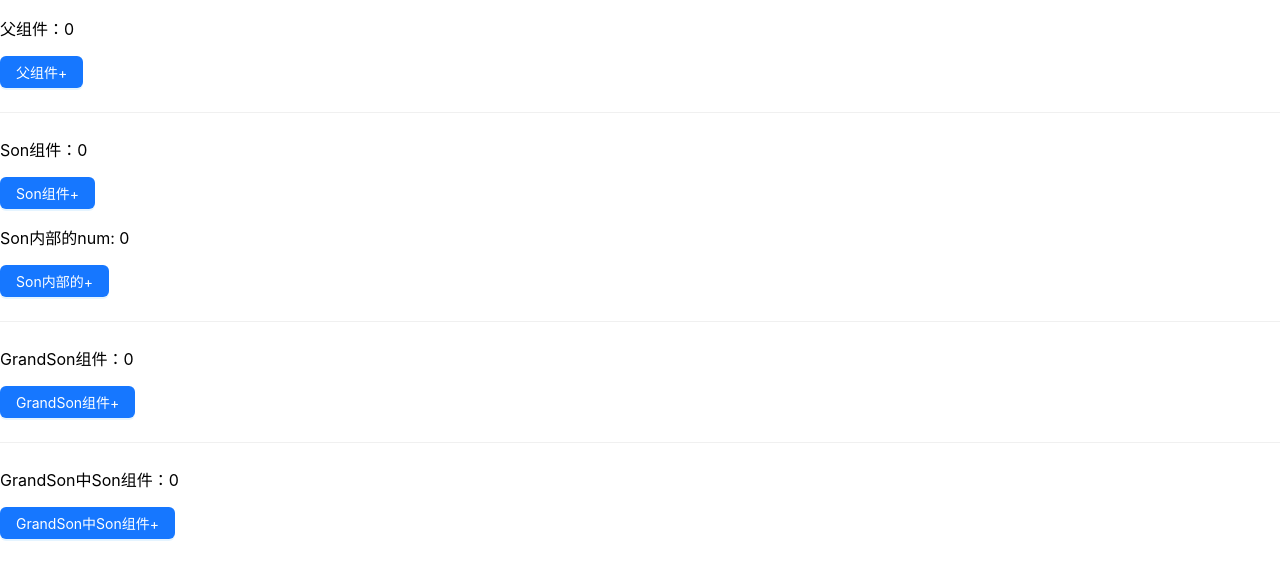
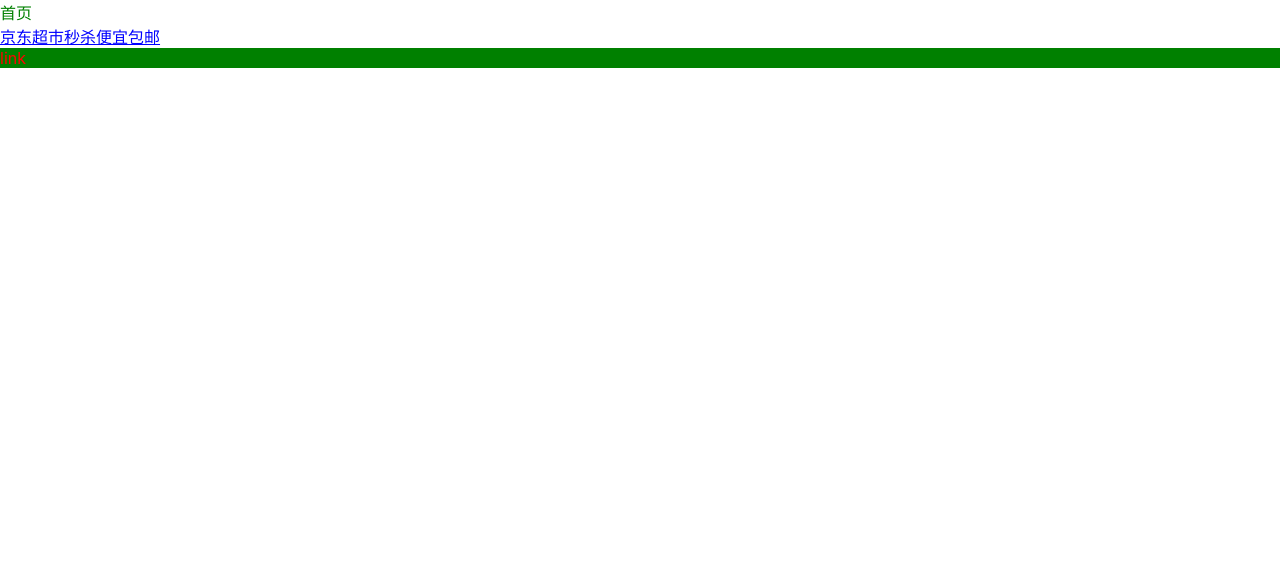
Before and after one commit to fc86jie/react-learn, a React (Create React App) app: page / in a window 1280 px wide. Shown: the top 580 px of the page. Built offline with nearby package versions, Linux system fonts and the light colour scheme.

Commit message:
add style

```diff
--- a/src/App.js
+++ b/src/App.jsx
@@ -2,6 +2,7 @@ import Count from '@/components/Count';
 import CountNew from '@/components/count/Count';
 import Demo from '@/components/Demo';
 import Dialog from '@/components/Dialog';
+import NavDemo from '@/components/NavDemo';
 import UseEffectDemo from '@/components/UseEffectDemo';
 import UseMemoDemo from '@/components/UseMemoDemo';
 import UsePartialStateDemo from '@/components/UsePartialStateDemo';
@@ -9,12 +10,14 @@ import UseRefDemo from '@/components/UseRefDemo';
 import UseStateDemo from '@/components/UseStateDemo';
 import Vote from '@/components/Vote';
 import { useState } from 'react';
+
 import './App.css';
 
 function App() {
   return (
     <>
-      <CountNew></CountNew>
+      <NavDemo></NavDemo>
+      {/* <CountNew></CountNew> */}
       {/* <UsePartialStateDemo></UsePartialStateDemo> */}
       {/* <UseMemoDemo></UseMemoDemo> */}
       {/* <UseRefDemo></UseRefDemo> */}
--- /dev/null
+++ b/src/components/NavDemo.js
@@ -0,0 +1,39 @@
+/**
+ * @Author: wangrenjie86@gmail.com
+ * @Date: 2023-03-14 12:40:32
+ * @LastEditors: wangrenjie86@gmail.com
+ * @LastEditTime: 2023-03-16 11:20:14
+ * @FilePath: \src\components\NavDemo.js
+ * @Description:
+ */
+
+// css module 样式隔离
+import { createUseStyles } from 'react-jss';
+import styl from './nav.module.css';
+
+const userStyle = createUseStyles({
+  title: {
+    '&:hover': {
+      color: 'green',
+    },
+  },
+});
+
+const NavDemo = () => {
+  let useStyl = userStyle();
+  return (
+    <>
+      <div className={styl.title + ' ' + useStyl.title}>首页</div>
+      <div className={styl['nav-list']}>
+        <a href="https://www.baidu.com" className="clear">
+          京东超市
+        </a>
+        <a href="https://www.baidu.com">秒杀</a>
+        <a href="https://www.baidu.com">便宜包邮</a>
+      </div>
+      <div className={styl.link}>link</div>
+    </>
+  );
+};
+
+export default NavDemo;
--- /dev/null
+++ b/src/components/nav.module.css
@@ -0,0 +1,17 @@
+.title {
+  color: red;
+}
+
+.nav-list a {
+  color: blue;
+}
+
+/* 使用的地方最终会生成2个类名，一个是link本身的，一个是继承来的title */
+.link {
+  composes: title;
+  background-color: green;
+}
+
+:global(.clear) {
+  clear: both;
+}
```
